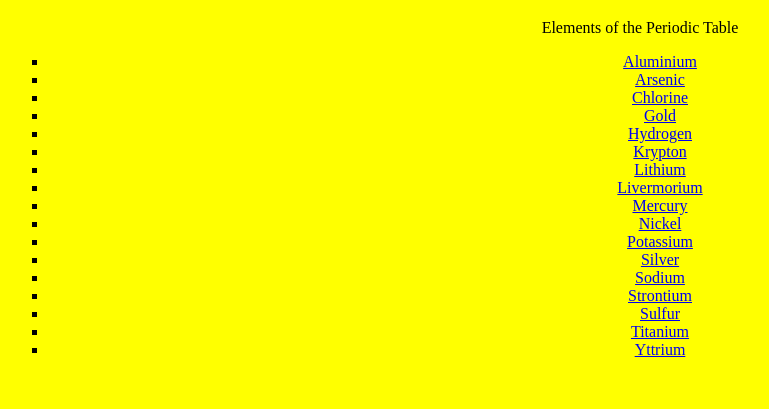
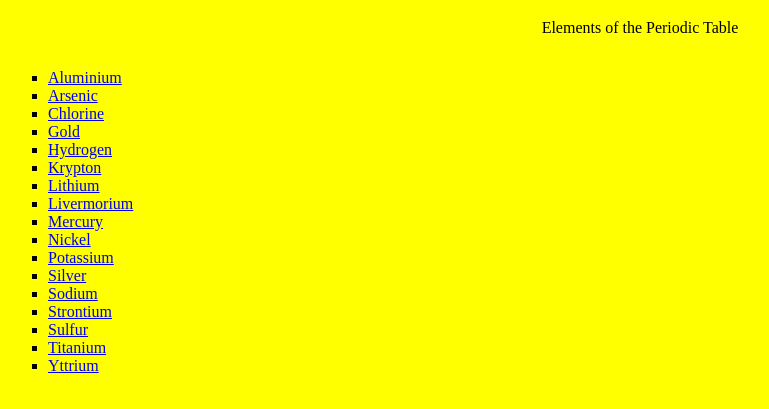
Before and after one commit to justa1le/justa1le.github.io, a plain HTML site: page index.html in a window 1280 px wide. Shown: the part 61-470 px from the top of the page, without its empty margins (0-769 px from the left). Drawn offline with Linux system fonts and the light colour scheme.

Commit message:
Update index.html

```diff
--- a/index.html
+++ b/index.html
@@ -5,8 +5,7 @@
 <style>
   h1 {text-align: center;}
   p {text-align: center;}
-  ul {text-align: center;}
-  li {text-align: center;}
+  ul { display: inline-block; text-align: left; }
   ul.a {list-style-type: square;}
   body {
     background: yellow;
```
